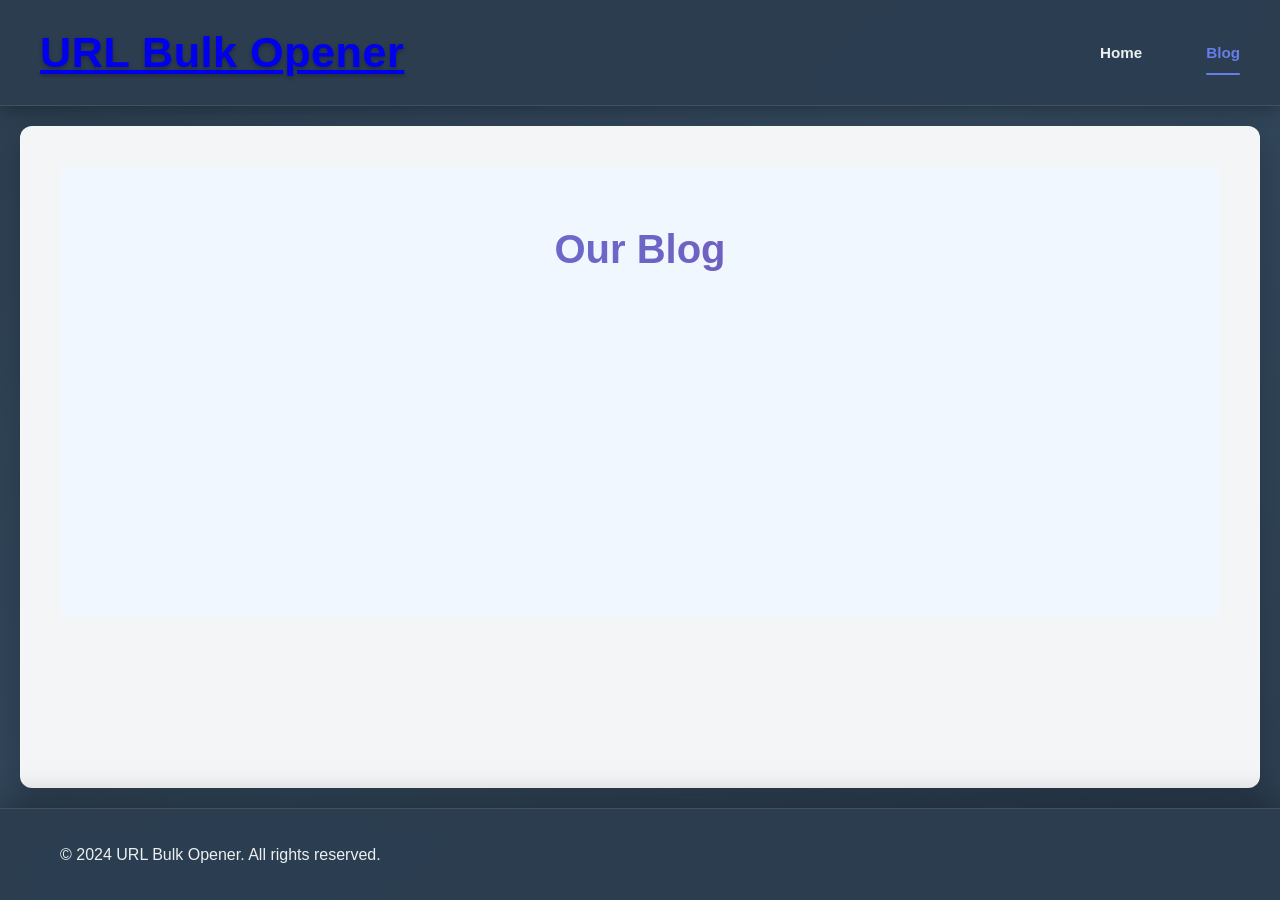
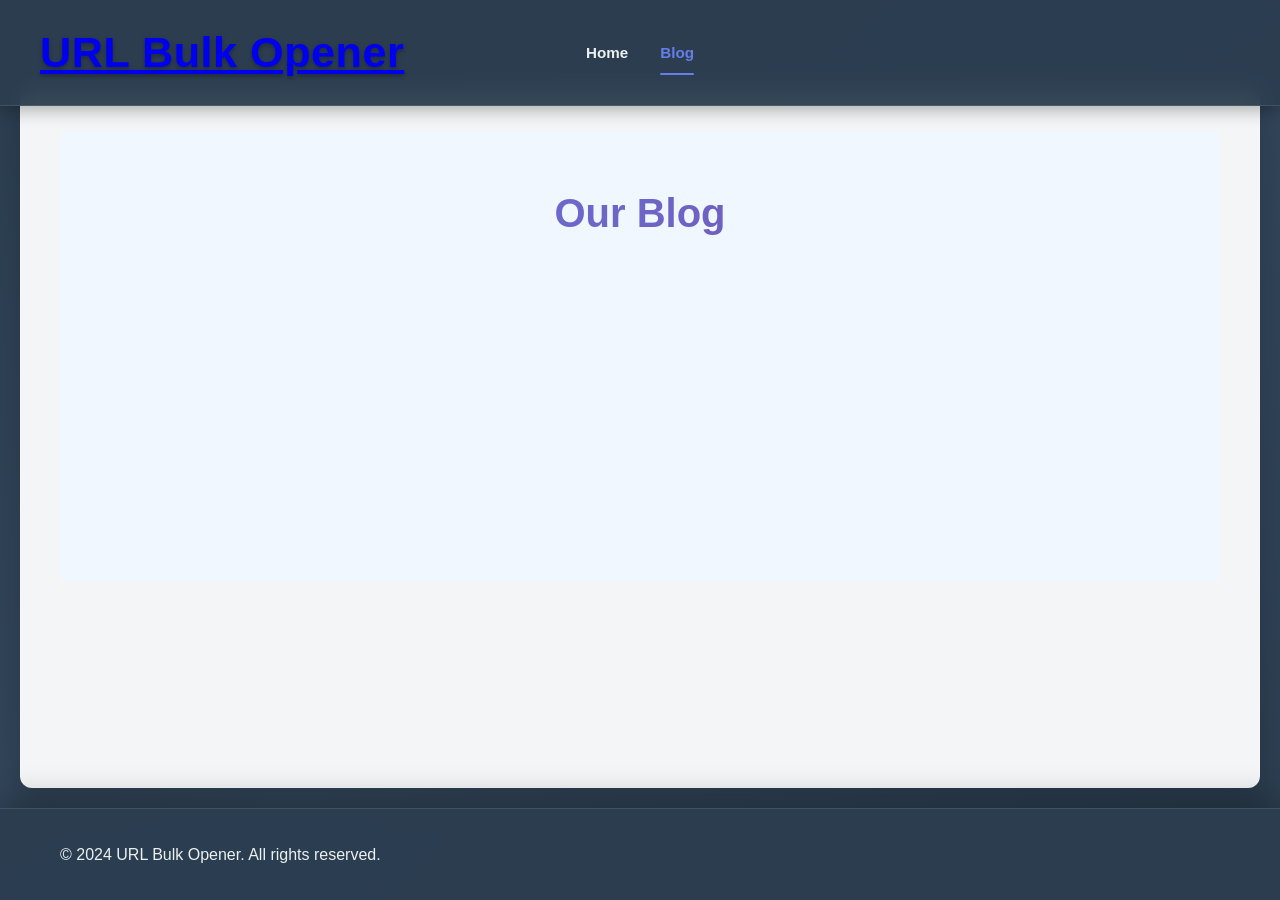

Upload

--- a/styles.css
+++ b/styles.css
@@ -492,6 +492,16 @@
 /* Make page take full height for sticky footer */
 html, body { height: 100%; }
 
+:root {
+    --header-height: 70px;
+}
+
+#how-to-use,
+#faq,
+#urlInputSection {
+    scroll-margin-top: calc(var(--header-height) + 16px);
+}
+
 /* Contact page: red heading like screenshot */
 .contact-page .about-page-title {
     background: linear-gradient(135deg, #667eea 0%, #764ba2 100%);
@@ -576,7 +586,7 @@ body {
     background: linear-gradient(135deg, #2c3e50 0%, #34495e 50%, #2c3e50 100%);
     min-height: 100vh;
     margin: 0;
-    padding: 0;
+    padding: var(--header-height) 0 0;
     background-attachment: fixed;
     font-size: 16px;
     display: flex;
@@ -661,16 +671,18 @@ body {
     display: flex;
     justify-content: center;
     align-items: center;
-    position: sticky;
+    position: fixed;
     top: 0;
-    z-index: 100;
+    left: 0;
+    right: 0;
+    z-index: 1000;
     width: 100%;
-    min-height: 70px;
+    min-height: var(--header-height);
 }
 
 .header .main-container {
-    display: flex;
-    justify-content: space-between;
+    display: grid;
+    grid-template-columns: 1fr auto 1fr;
     align-items: center;
     max-width: 100%;
     margin: 0;
@@ -680,8 +692,12 @@ body {
 }
 
 @media (max-width: 768px) {
+    :root {
+        --header-height: 65px;
+    }
+
     .header {
-        min-height: 65px;
+        min-height: var(--header-height);
         padding: 0.75rem 0;
     }
     
@@ -709,6 +725,37 @@ body {
 }
 
 /* Hamburger Menu */
+.header-actions {
+    display: flex;
+    align-items: center;
+    gap: 0.75rem;
+    justify-self: end;
+    grid-column: 3;
+}
+
+.btn-header-cta {
+    display: inline-flex;
+    align-items: center;
+    justify-content: center;
+    padding: 0.55rem 1.15rem;
+    border-radius: 999px;
+    background: linear-gradient(135deg, #667eea 0%, #764ba2 100%);
+    color: #fff;
+    font-weight: 700;
+    font-size: 0.92rem;
+    text-decoration: none;
+    white-space: nowrap;
+    border: 1px solid rgba(255, 255, 255, 0.2);
+    box-shadow: 0 4px 14px rgba(102, 126, 234, 0.35);
+    transition: transform 0.2s ease, box-shadow 0.2s ease;
+}
+
+.btn-header-cta:hover {
+    transform: translateY(-1px);
+    box-shadow: 0 6px 18px rgba(102, 126, 234, 0.45);
+    color: #fff;
+}
+
 .hamburger {
     display: none;
     flex-direction: column;
@@ -716,10 +763,10 @@ body {
     border: none;
     cursor: pointer;
     padding: 0.5rem;
-    position: absolute;
-    right: 20px;
-    top: 50%;
-    transform: translateY(-50%);
+    position: relative;
+    right: auto;
+    top: auto;
+    transform: none;
 }
 
 .hamburger span {
@@ -750,8 +797,9 @@ body {
     font-weight: 800;
     font-size: 1.8rem;
     flex-shrink: 0;
-    order: 1;
-    margin-right: auto;
+    justify-self: start;
+    grid-column: 1;
+    margin-right: 0;
     margin-left: 0;
     text-shadow: 0 2px 4px rgba(0, 0, 0, 0.3);
     transition: all 0.3s ease;
@@ -814,25 +862,52 @@ body {
 
 .nav {
     display: flex;
-    gap: 4rem;
+    gap: 2rem;
     align-items: center;
     flex-shrink: 0;
-    order: 2;
-    margin-left: 0;
-    margin-right: 0;
+    justify-self: center;
+    grid-column: 2;
+    margin: 0;
+    white-space: nowrap;
 }
 
 /* Mobile Navigation */
+@media (max-width: 1100px) {
+    .nav {
+        gap: 1.25rem;
+    }
+
+    .nav-link {
+        font-size: 0.92rem;
+    }
+}
+
 @media (max-width: 768px) {
+    .header .main-container {
+        grid-template-columns: 1fr auto;
+    }
+
+    .header-actions {
+        grid-column: 2;
+        gap: 0.5rem;
+    }
+
+    .btn-header-cta {
+        padding: 0.45rem 0.85rem;
+        font-size: 0.8rem;
+    }
+
     .hamburger {
         display: flex;
     }
     
     .nav {
         position: fixed;
-        top: 65px;
+        top: var(--header-height);
         left: 0;
         right: 0;
+        grid-column: unset;
+        justify-self: stretch;
         background: rgba(44, 62, 80, 0.98);
         backdrop-filter: blur(10px);
         flex-direction: column;
@@ -845,13 +920,15 @@ body {
         z-index: 99;
         max-height: 0;
         overflow: hidden;
+        white-space: normal;
+        gap: 0;
     }
     
     .nav.active {
         transform: translateY(0);
         opacity: 1;
         visibility: visible;
-        max-height: 300px;
+        max-height: 420px;
     }
     
     .nav-link {
@@ -1608,7 +1685,7 @@ body.aboutus-page .main-content { flex: 0; }
     text-align: center;
 }
 
-.where-use-section p {
+.where-use-section > p {
     color: #4a5568;
     margin-bottom: 2rem;
     font-size: 1.2rem;
@@ -1619,6 +1696,17 @@ body.aboutus-page .main-content { flex: 0; }
     margin-left: auto;
     margin-right: auto;
     text-shadow: 0 2px 4px rgba(0, 0, 0, 0.1);
+}
+
+.where-use-section .use-cases {
+    margin-top: 0;
+    max-width: 1100px;
+    margin-left: auto;
+    margin-right: auto;
+}
+
+.where-use-section .use-case-grid {
+    padding: 0 1rem;
 }
 
 .where-use-section .compat-columns {
@@ -1976,10 +2064,21 @@ body.aboutus-page .main-content { flex: 0; }
 
 .use-case p {
     color: #4a5568;
-    font-size: 0.9rem;
+    font-size: 0.95rem;
     margin: 0;
     font-weight: 500;
-    line-height: 1.5;
+    line-height: 1.6;
+    text-align: center;
+}
+
+@media (max-width: 768px) {
+    .where-use-section .use-case-grid {
+        padding: 0 0.75rem;
+    }
+
+    .use-case-grid {
+        grid-template-columns: 1fr;
+    }
 }
 
 /* Ready to Start Section */
@@ -2337,8 +2436,12 @@ body.aboutus-page .main-content { flex: 0; }
 }
 
 @media (max-width: 480px) {
+    :root {
+        --header-height: 60px;
+    }
+
     .header {
-        min-height: 60px;
+        min-height: var(--header-height);
         padding: 0.65rem 0;
     }
     
